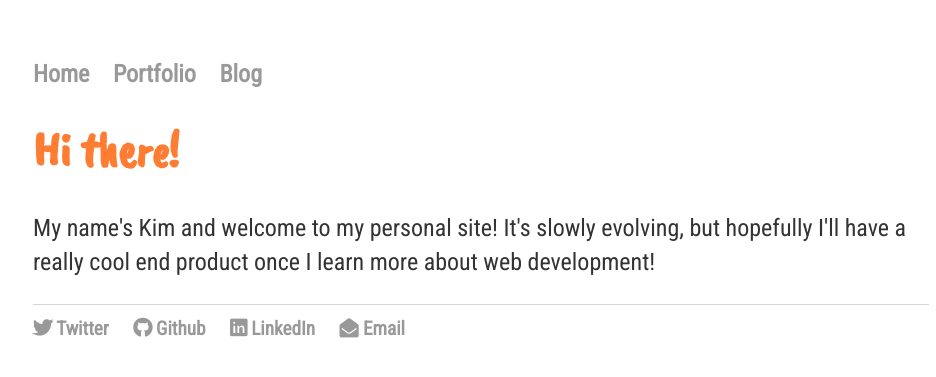
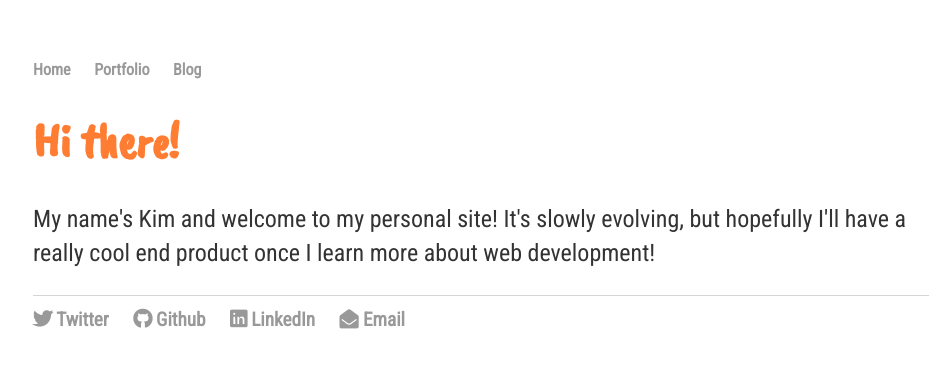
Before and after one commit to czolish/czolish.github.io, a Jekyll site: the page built from index.html, in a window 1280 px wide. Shown: the top 377 px of the page, without its empty margins (159-1095 px from the left). Built offline with Jekyll 4.4.1, drawn with Linux system fonts in a browser that asks for light colours; nearby versions of some CDN libraries; some web fonts are replaced; comment, search, counter and statistics services are not loaded.

Commit message:
Making nav list font smaller

```diff
--- a/css/main.css
+++ b/css/main.css
@@ -10,7 +10,15 @@ nav ul, footer ul {
     font-weight: bold;
 }
 
-nav ul li, footer ul li {
+nav ul li {
+    display: inline;
+    margin-right: 20px;
+    font-size: 1em;
+    list-style: none;
+    font-family: 'Roboto Condensed', sans-serif;
+}
+
+footer ul li {
     display: inline;
     margin-right: 20px;
     font-size: 1.5em;
```
